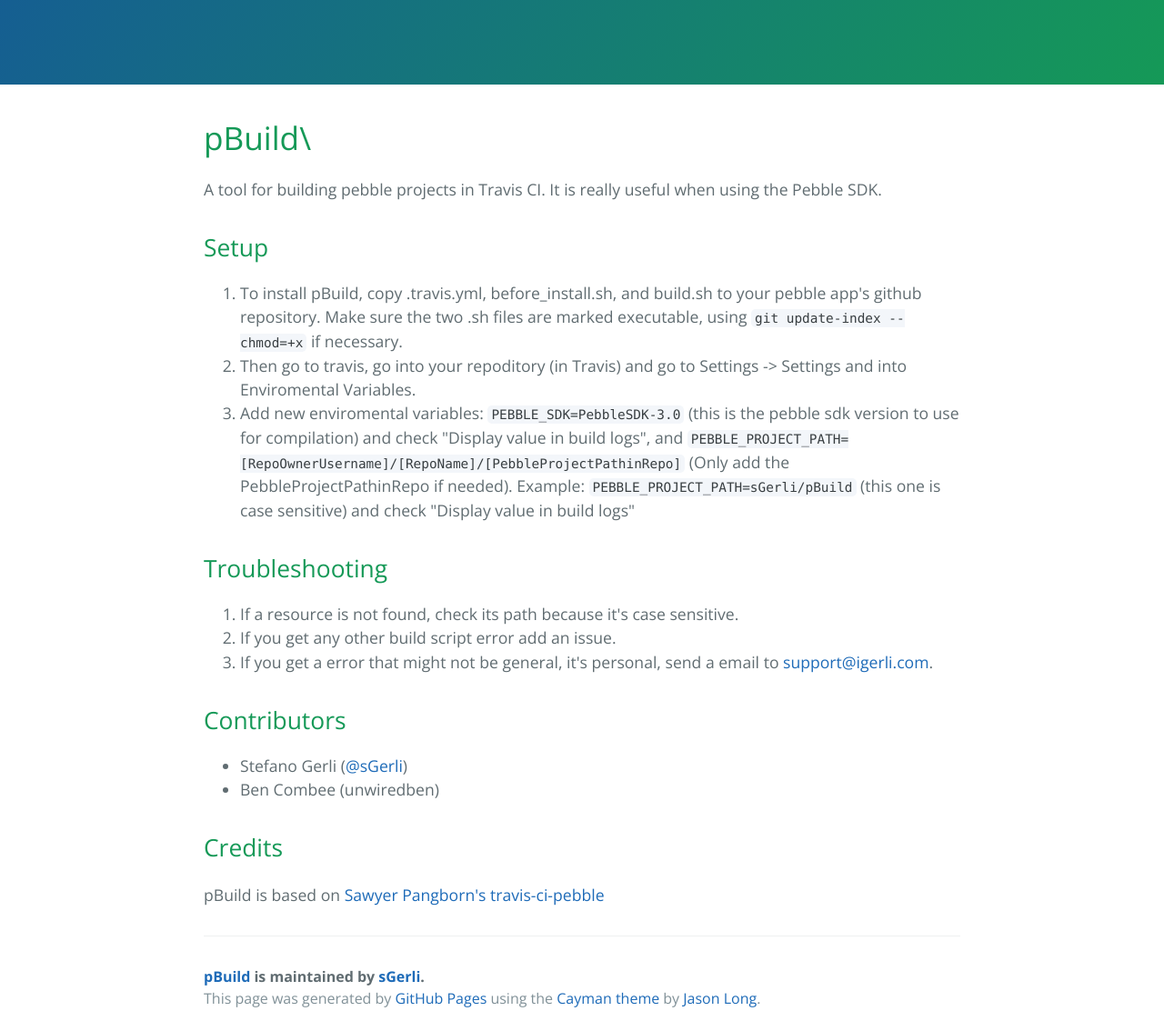
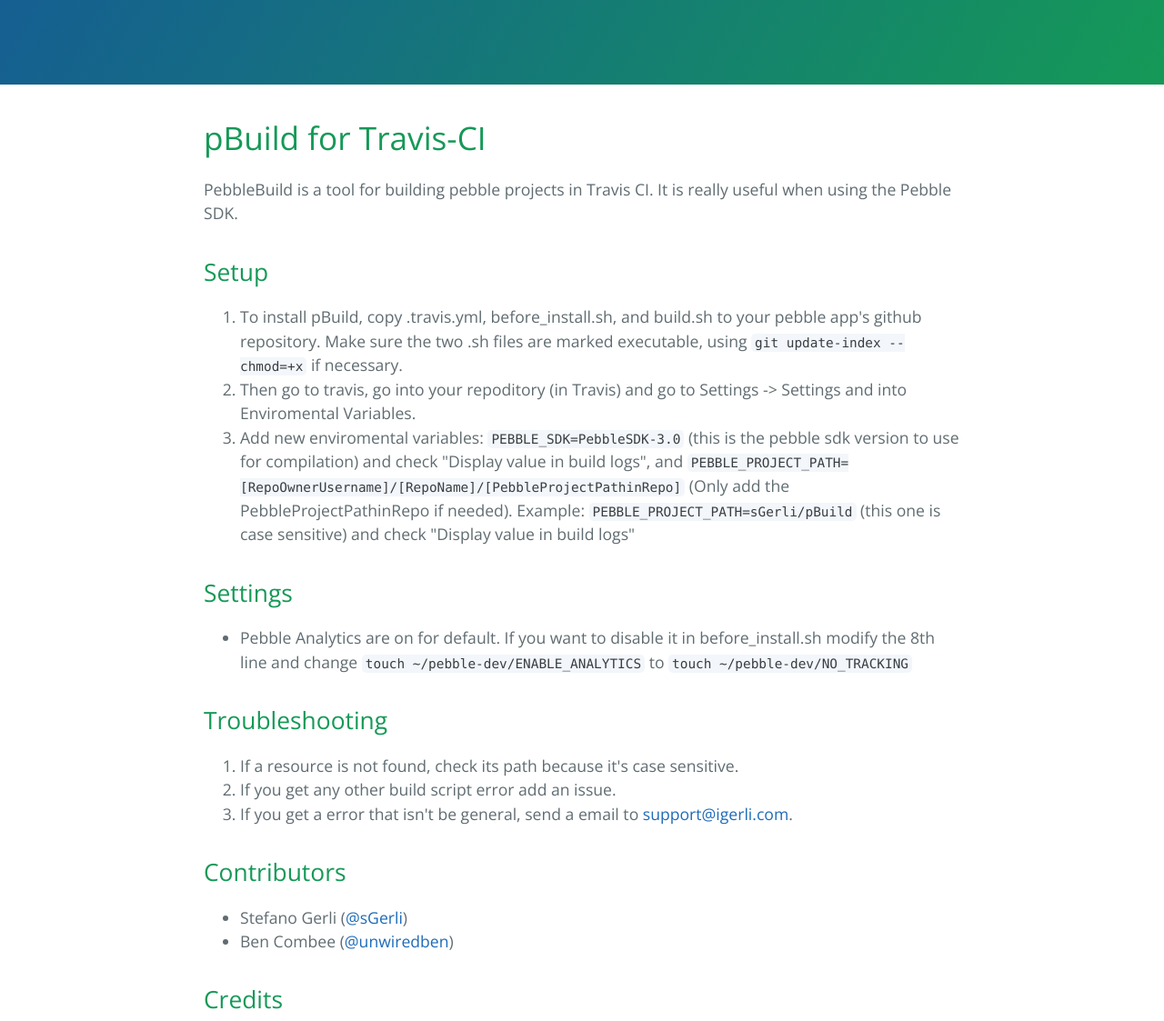
Before and after one commit to sGerli/pBuild, a plain HTML site: page index.html in a window 1280 px wide. Shown: the part 290-1413 px from the top of the page at 91% size. Drawn offline with nearby package versions, Linux system fonts and the light colour scheme.

```diff
--- a/index.html
+++ b/index.html
@@ -20,9 +20,9 @@
 
     <section class="main-content">
       <h1>
-<a id="pbuild" class="anchor" href="#pbuild" aria-hidden="true"><span class="octicon octicon-link"></span></a>pBuild\</h1>
+<a id="pbuild-for-travis-ci" class="anchor" href="#pbuild-for-travis-ci" aria-hidden="true"><span class="octicon octicon-link"></span></a>pBuild for Travis-CI</h1>
 
-<p>A tool for building pebble projects in Travis CI.
+<p>PebbleBuild is a tool for building pebble projects in Travis CI.
 It is really useful when using the Pebble SDK.</p>
 
 <h2>
@@ -35,12 +35,20 @@
 </ol>
 
 <h2>
+<a id="settings" class="anchor" href="#settings" aria-hidden="true"><span class="octicon octicon-link"></span></a>Settings</h2>
+
+<ul>
+<li>Pebble Analytics are on for default. If you want to disable it in before_install.sh modify the 8th line and change <code>touch ~/pebble-dev/ENABLE_ANALYTICS</code> to <code>touch ~/pebble-dev/NO_TRACKING</code>
+</li>
+</ul>
+
+<h2>
 <a id="troubleshooting" class="anchor" href="#troubleshooting" aria-hidden="true"><span class="octicon octicon-link"></span></a>Troubleshooting</h2>
 
 <ol>
 <li>If a resource is not found, check its path because it's case sensitive.</li>
 <li>If you get any other build script error add an issue.</li>
-<li>If you get a error that might not be general, it's personal, send a email to <a href="mailto:support@igerli.com">support@igerli.com</a>.</li>
+<li>If you get a error that isn't be general, send a email to <a href="mailto:support@igerli.com">support@igerli.com</a>.</li>
 </ol>
 
 <h2>
@@ -48,7 +56,7 @@
 
 <ul>
 <li>Stefano Gerli (<a href="https://github.com/sGerli" class="user-mention">@sGerli</a>)</li>
-<li>Ben Combee (unwiredben)</li>
+<li>Ben Combee (<a href="https://github.com/unwiredben" class="user-mention">@unwiredben</a>)</li>
 </ul>
 
 <h2>
```
Also changed, not shown: params.json (+1 -1 lines).
